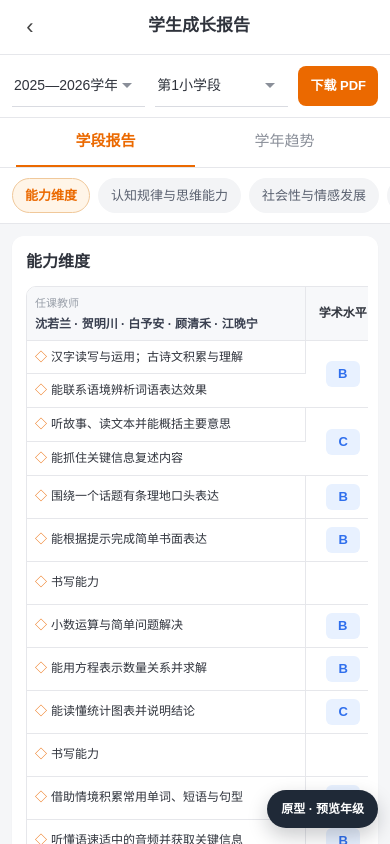
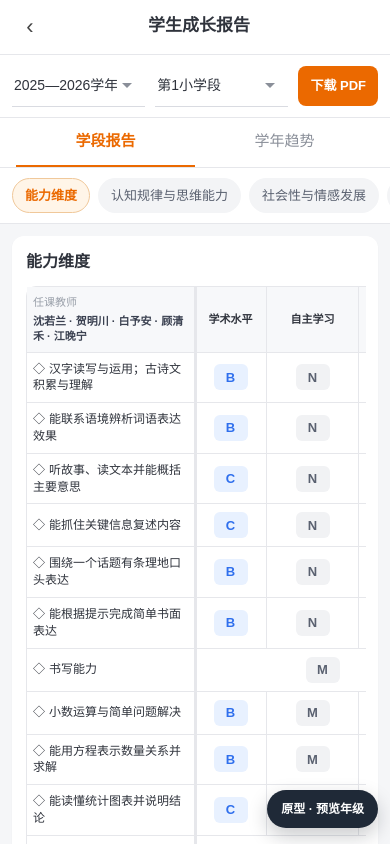
Before and after one commit to maxchouchouchou-boop/report, a plain HTML site: page mobile/index.html in a window 390 px wide. Both pictures are taken after a click on the button "评估报告". Drawn offline with Linux system fonts and the light colour scheme.

Commit message:
Harden mobile ability table for sticky indicators and grid borders.
Use black diamond marks, keep academic visible at rest, sticky left column while scrolling, and per-row soft-grade cells so borders stay consistent.

Co-authored-by: maxchouchouchou-boop <maxchouchouchou-boop@users.noreply.github.com>

```diff
--- a/mobile/index.html
+++ b/mobile/index.html
@@ -2,9 +2,9 @@
 <html lang="zh-CN">
 <head>
 <meta charset="utf-8">
-<meta name="cache-bust" content="v5.1-teacher-above">
+<meta name="cache-bust" content="v6-ability-table">
 <meta name="viewport" content="width=device-width, initial-scale=1, viewport-fit=cover, maximum-scale=1">
-<title>学生成长报告 · 评估报告（手机端原型 · v5.1 教师上）</title>
+<title>学生成长报告 · 评估报告（手机端原型 · v6 能力表）</title>
 <style>
 :root{
   --orange:#eb6900;--orange-soft:#fff5e8;--orange-line:#f0c89a;
@@ -195,18 +195,44 @@ select{border:1px solid #d9dbe1;border-radius:8px;padding:10px 12px;background:#
 .sc-ind{font-size:14px;font-weight:650}
 .j-shorts-stack{display:flex;flex-direction:column;gap:0}
 
-.ability-wrap{overflow-x:auto;-webkit-overflow-scrolling:touch;margin:0 -4px 10px;padding:0 4px}
-.ability-table{width:100%;min-width:520px;border-collapse:separate;border-spacing:0;font-size:12px;border:1px solid var(--line);border-radius:10px;overflow:hidden}
-.ability-table th,.ability-table td{border-bottom:1px solid var(--line);border-right:1px solid var(--line);padding:8px;vertical-align:middle}
-.ability-table th:last-child,.ability-table td:last-child{border-right:0}
-.ability-table tr:last-child td{border-bottom:0}
-.ability-table thead th{background:#f7f8fa;font-weight:650;text-align:center;font-size:12px}
+.ability-wrap{
+  overflow-x:auto;-webkit-overflow-scrolling:touch;touch-action:pan-x;
+  margin:0 -2px 10px;padding:0 2px 6px;
+}
+.ability-table{
+  width:max-content;min-width:100%;border-collapse:separate;border-spacing:0;
+  font-size:12px;border:1px solid var(--line);border-radius:10px;
+  /* overflow:hidden breaks position:sticky */
+}
+.ability-table .c-ind{width:168px}
+.ability-table .c-ac{width:72px}
+.ability-table .c-self{width:92px}
+.ability-table .c-team{width:92px}
+.ability-table th,.ability-table td{
+  border-bottom:1px solid var(--line);border-right:1px solid var(--line);
+  padding:8px 6px;vertical-align:middle;background:#fff;
+}
+.ability-table th:last-child,.ability-table td:last-child{border-right:1px solid var(--line)}
+.ability-table tr:last-child td{border-bottom:1px solid var(--line)}
+.ability-table thead th{background:#f7f8fa;font-weight:650;text-align:center;font-size:11px;line-height:1.35}
 .th-teachers{text-align:left!important}
 .th-label{font-size:11px;color:#9aa0aa;font-weight:500}
-.th-names{margin-top:4px;font-size:12px;color:#3a4050;font-weight:650;line-height:1.35}
-.ind-cell{text-align:left;line-height:1.4}
-.ind-cell .mark{color:var(--orange);margin-right:4px}
+.th-names{margin-top:4px;font-size:11px;color:#3a4050;font-weight:650;line-height:1.35}
+.ind-cell{text-align:left;line-height:1.4;min-width:168px;max-width:168px}
+.ind-cell .mark{color:#2f333c;margin-right:4px}
 .center{text-align:center}
+/* sticky indicator column while scrolling to soft grades */
+.ability-table thead th:first-child,
+.ability-table tbody td.ind-cell{
+  position:sticky;left:0;z-index:3;
+  box-shadow:2px 0 0 var(--line);
+}
+.ability-table thead th:first-child{z-index:4;background:#f7f8fa}
+.ability-table tbody td.ind-cell{background:#fff}
+.ability-table td.center{min-width:72px}
+.ability-table td.center .cell-grade,
+.ability-table td.center .grade{margin:0 auto}
+
 .ability-extras{display:flex;flex-direction:column;gap:10px}
 .extra-block{border:1px solid var(--line);border-radius:10px;padding:12px;background:#fff}
 .extra-head.simple{display:flex;align-items:center;justify-content:space-between;gap:10px}
@@ -1068,22 +1094,16 @@ function renderAbilityTable(table){
   const teachers = table.teachers || [];
   let body = '';
 
+  // 手机端：每行补齐四格（不用 rowspan），边框稳定；左列 sticky，学术列初始完整可见
   blocks.forEach(block=>{
-    const indCount = block.groups.reduce((n,g)=>n+g.texts.length, 0);
-    let blockRow = 0;
-    block.groups.forEach((g, gi)=>{
-      g.texts.forEach((text, ti)=>{
+    block.groups.forEach((g)=>{
+      g.texts.forEach((text)=>{
         body += '<tr>';
         body += `<td class="ind-cell"><span class="mark">◇</span>${text}</td>`;
-        if(ti===0){
-          body += `<td class="center" rowspan="${g.texts.length}">${chip(g.academic)}</td>`;
-        }
-        if(blockRow===0 && ti===0 && gi===0){
-          body += `<td class="center" rowspan="${indCount}">${chip(block.self)}</td>`;
-          body += `<td class="center" rowspan="${indCount}">${chip(block.team)}</td>`;
-        }
+        body += `<td class="center col-ac">${chip(g.academic)}</td>`;
+        body += `<td class="center col-soft">${chip(block.self)}</td>`;
+        body += `<td class="center col-soft">${chip(block.team)}</td>`;
         body += '</tr>';
-        blockRow++;
       });
     });
     if(block.writing){
```
